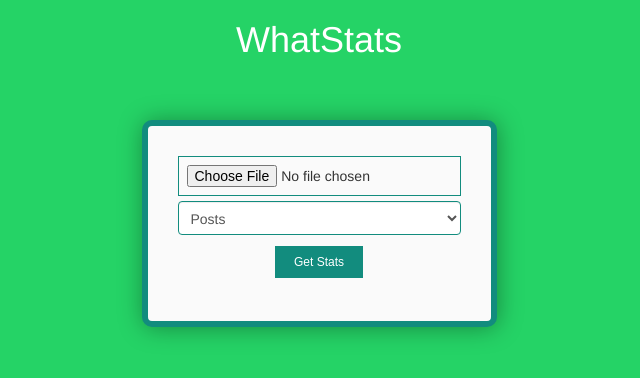
After one commit to jonah18/whatstats, a Flask app: template templates/home.html in a window 1280 px wide. The commit adds this page. Shown: the top 378 px of the page, without its empty margins (321-961 px from the left). Run offline with Flask 2, Linux system fonts and the light colour scheme; the template is opened without the code that fills it, so the values that code supplies are empty; some libraries are stand-ins or nearby versions.

Commit message:
Results styling

```diff
--- a/controllers/main.py
+++ b/controllers/main.py
@@ -59,7 +59,10 @@ def parseMessage(line, chat, metric):
 def main_route():
     options = {}
 
-    if request.method == 'POST':
+    if request.method == 'GET':
+        return render_template("home.html")
+
+    elif request.method == 'POST':
 
         metric = request.form['metric']
         file = request.files['file']
--- a/static/css/styles.css
+++ b/static/css/styles.css
@@ -18,7 +18,7 @@ form {
     text-align: center;
 }
 
-.form-style-9 {
+.main-container {
     max-width: 450px;
     background: #FAFAFA;
     padding: 30px;
@@ -28,17 +28,17 @@ form {
     border: 6px solid #128c7e;
 }
 
-.form-style-9 ul{
+.main-container ul{
     padding:0;
     margin:0;
     list-style:none;
 }
-.form-style-9 ul li{
+.main-container ul li{
     display: block;
     margin-bottom: 10px;
     min-height: 35px;
 }
-.form-style-9 ul li  .field-style {
+.main-container ul li  .field-style {
     box-sizing: border-box;
     -webkit-box-sizing: border-box;
     -moz-box-sizing: border-box;
@@ -50,28 +50,29 @@ form {
     -ms-transition: all 0.30s ease-in-out;
     -o-transition: all 0.30s ease-in-out;
 
-}.form-style-9 ul li  .field-style:focus {
+}.main-container ul li  .field-style:focus {
     box-shadow: 0 0 5px #B0CFE0;
     border:1px solid #B0CFE0;
 }
-.form-style-9 ul li .field-split {
+.main-container ul li .field-split {
     width: 49%;
 }
-.form-style-9 ul li .field-full {
+.main-container ul li .field-full {
     width: 100%;
 }
-.form-style-9 ul li input.align-left {
+.main-container ul li input.align-left {
     float:left;
 }
-.form-style-9 ul li input.align-right {
+.main-container ul li input.align-right {
     float:right;
 }
-.form-style-9 ul li textarea {
+.main-container ul li textarea {
     width: 100%;
     height: 100px;
 }
-.form-style-9 ul li input[type="button"],
-.form-style-9 ul li input[type="submit"] {
+.main-container ul li input[type="button"],
+.main-container ul li input[type="submit"],
+#results-button {
     -moz-box-shadow: inset 0px 1px 0px 0px #128c7e;
     -webkit-box-shadow: inset 0px 1px 0px 0px #128c7e;
     box-shadow: inset 0px 1px 0px 0px #128c7e;
@@ -84,8 +85,9 @@ form {
     text-decoration: none;
     font: 12px Arial, Helvetica, sans-serif;
 }
-.form-style-9 ul li input[type="button"]:hover,
-.form-style-9 ul li input[type="submit"]:hover {
+.main-container ul li input[type="button"]:hover,
+.main-container ul li input[type="submit"]:hover,
+#results-button {
     background: linear-gradient(to bottom, #2D77A2 5%, #337DA8 100%);
     background-color: #28739E;
 }
--- /dev/null
+++ b/templates/home.html
@@ -0,0 +1,21 @@
+{% extends "index.html" %}
+{% block content %}
+
+    <form class="main-container" action="{{ url_for('main.main_route') }}" method="post" enctype="multipart/form-data">
+        <ul>
+            <li>
+                <input class="field-style align-left" type="file" id="chatFile" name="file" accept=".txt">
+            </li>
+            <li>
+                <select class="form-control field-style" name="metric" id="metric-input">
+                    <option value="posts">Posts</option>
+                    <option value="words">Words</option>
+                </select>
+            </li>
+            <li>
+                <input type="submit" value="Get Stats" />
+            </li>
+        </ul>
+    </form>
+
+{% endblock %}
--- a/templates/index.html
+++ b/templates/index.html
@@ -12,26 +12,6 @@
 <body class="body-container">
     <h1 id="title">WhatStats</h1>
 
-
-    <div class="form-container">
-        <form class="form-style-9" action="{{ url_for('main.main_route') }}" method="post" enctype="multipart/form-data">
-            <ul>
-                <li>
-                    <input class="field-style align-left" type="file" id="chatFile" name="file" accept=".txt">
-                </li>
-                <li>
-                    <select class="form-control field-style" name="metric" id="metric-input">
-                        <option value="posts">Posts</option>
-                        <option value="words">Words</option>
-                    </select>
-                </li>
-                <li>
-                    <input type="submit" value="Get Stats" />
-                </li>
-            </ul>
-        </form>
-    </div>
-
     {% block content %}{% endblock %}
 
 </body>
--- a/templates/stats.html
+++ b/templates/stats.html
@@ -1,10 +1,14 @@
 {% extends "index.html" %}
 {% block content %}
 
-    <div id="stats">
+    <div class="main-container">
         {% for user in stats %}
             {{ user }}: {{ stats[user] }}<br>
         {% endfor %}
+
+        <form action="{{ url_for('main.main_route') }}" method="get">
+            <input id="results-button" type="submit" value="New Chat"/>
+        </form>
     </div>
 
 
```
Also changed, not shown: 1 other file.
